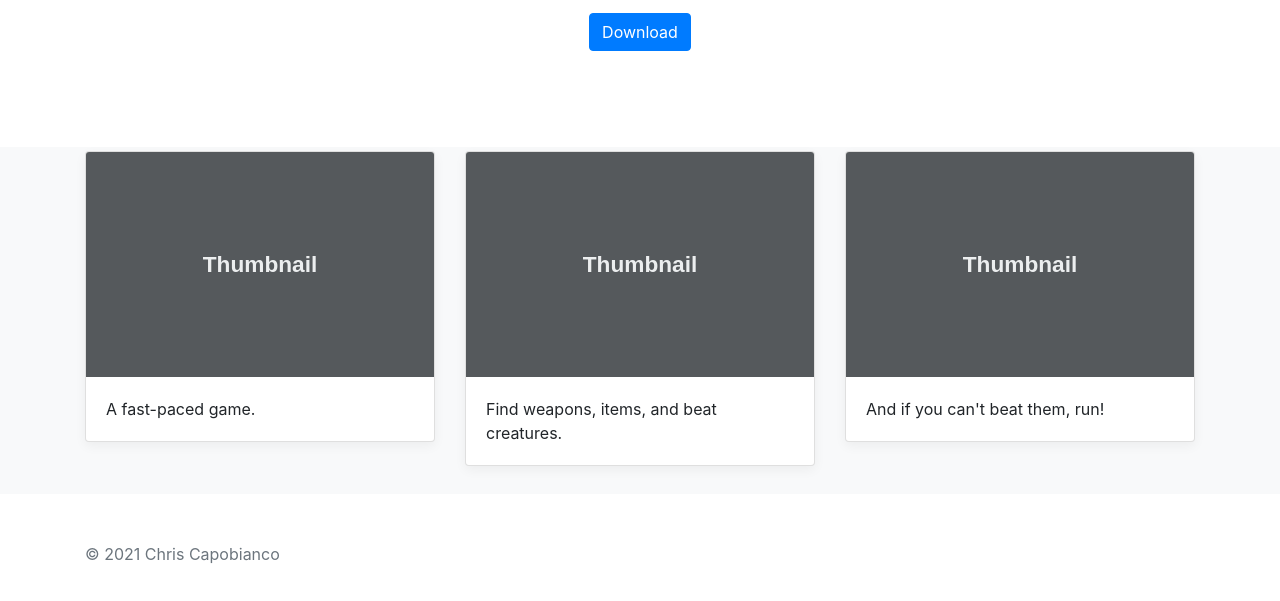
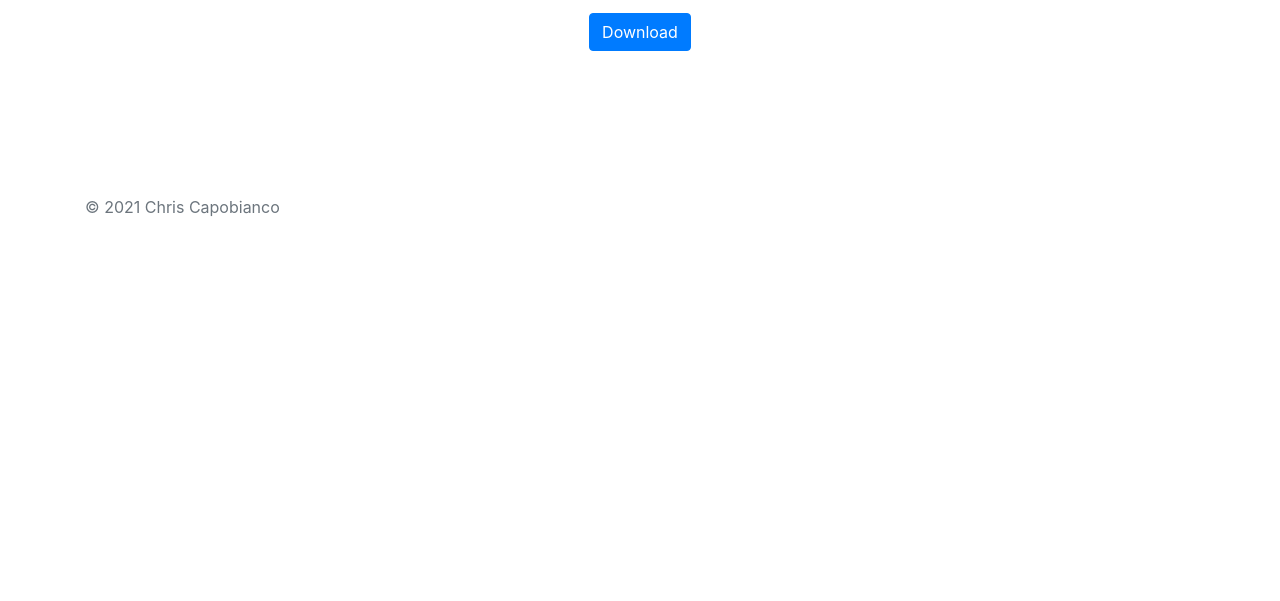
Before and after one commit to ccapo/rogue-dash-server, a website: page public/index.html in a window 1280 px wide. Shown: the part 287-888 px from the top of the page. Drawn offline with Linux system fonts and the light colour scheme.

Commit message:
Update index.html
Omit preview boxes

```diff
--- a/public/index.html
+++ b/public/index.html
@@ -54,7 +54,7 @@
         </div>
       </section>
 
-      <div class="album py-1 bg-light">
+      <!--<div class="album py-1 bg-light">
         <div class="container">
 
           <div class="row">
@@ -85,7 +85,7 @@
 
           </div>
         </div>
-      </div>
+      </div>-->
 
     </main>
 
```
